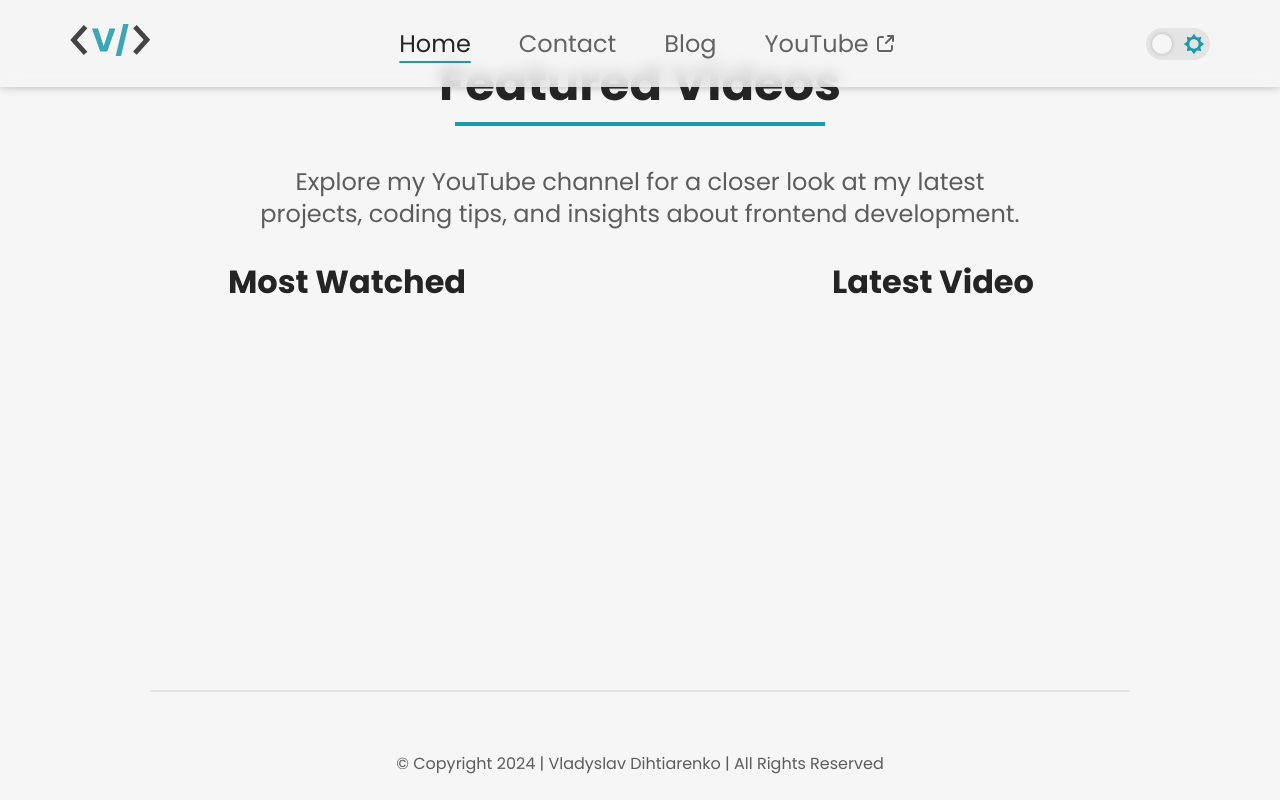
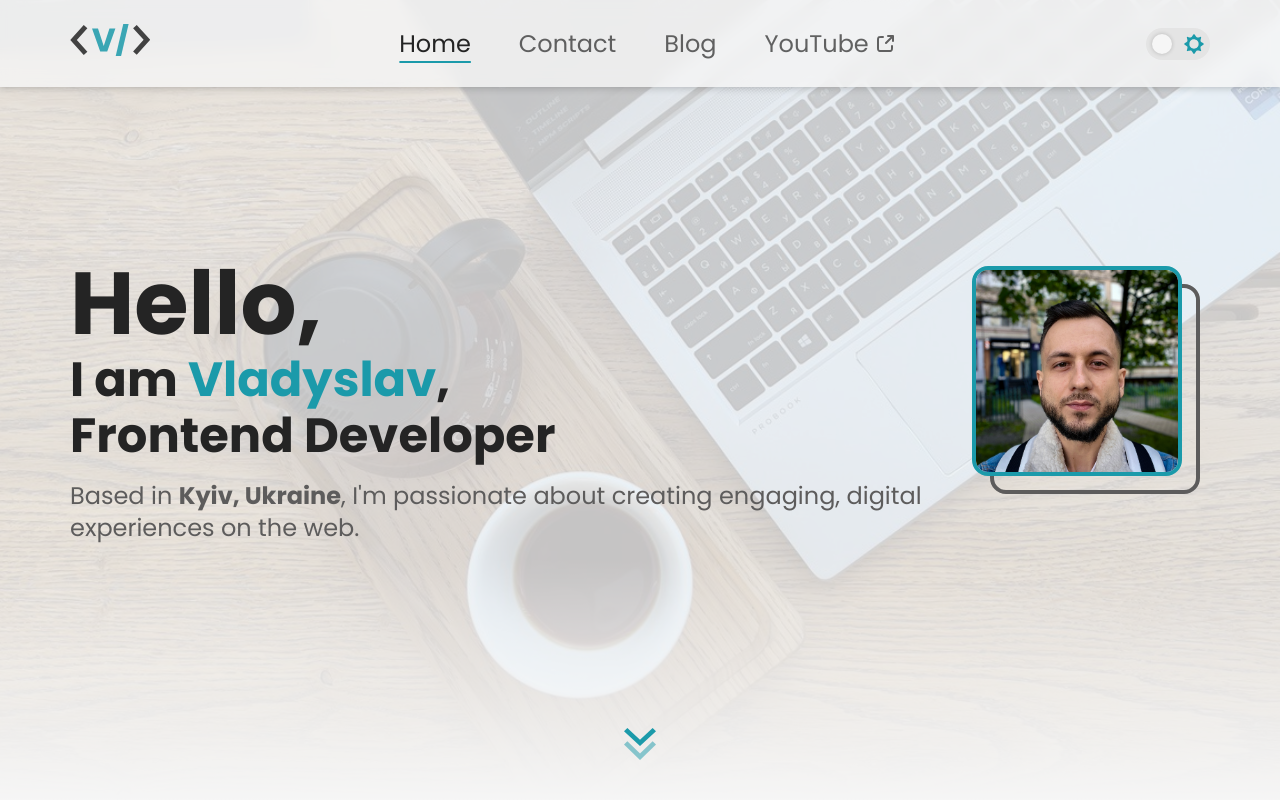
Before and after one commit to VladislavDegtyarenko/vd-developer-portfolio, a Next.js app: page / in a window 1280 px wide. Shown: the top 800 px of the page. Built offline with nearby package versions, Linux system fonts and the light colour scheme; no server answers.

Commit message:
return all pages

```diff
--- a/src/app/(pages)/(root)/page.tsx
+++ b/src/app/(pages)/(root)/page.tsx
@@ -12,13 +12,13 @@ import YouTubeSection from "./components/YouTubeSection";
 export default function Page() {
   return (
     <>
-      {/* <Main />
+      <Main />
       <About />
       <Experience />
-      <Projects /> */}
+      <Projects />
       <YouTubeSection />
-      {/* <Reviews />
-      <Contact /> */}
+      <Reviews />
+      <Contact />
       <ProjectPreview />
     </>
   );
```
